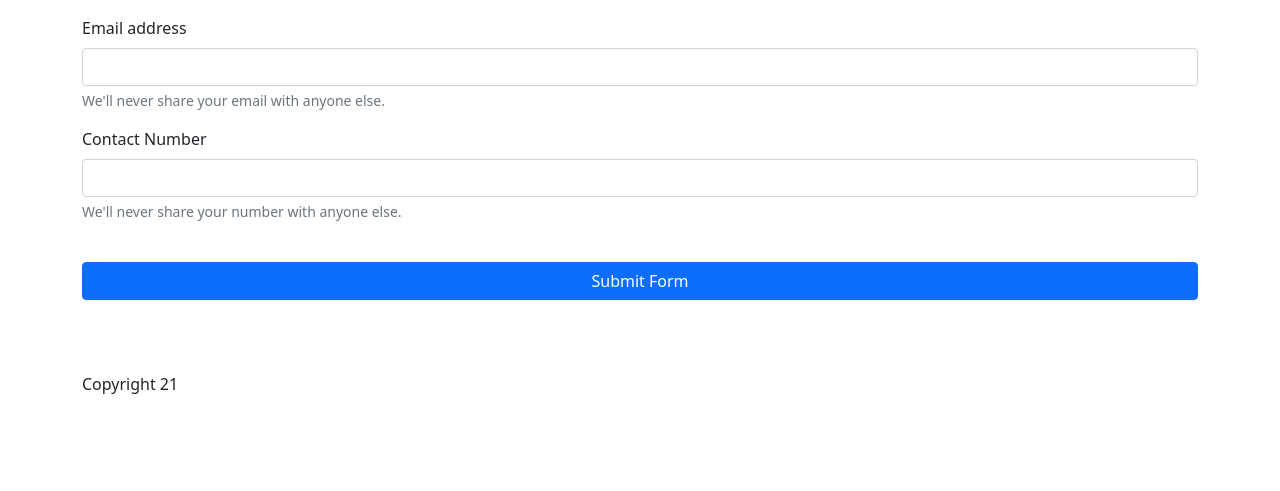
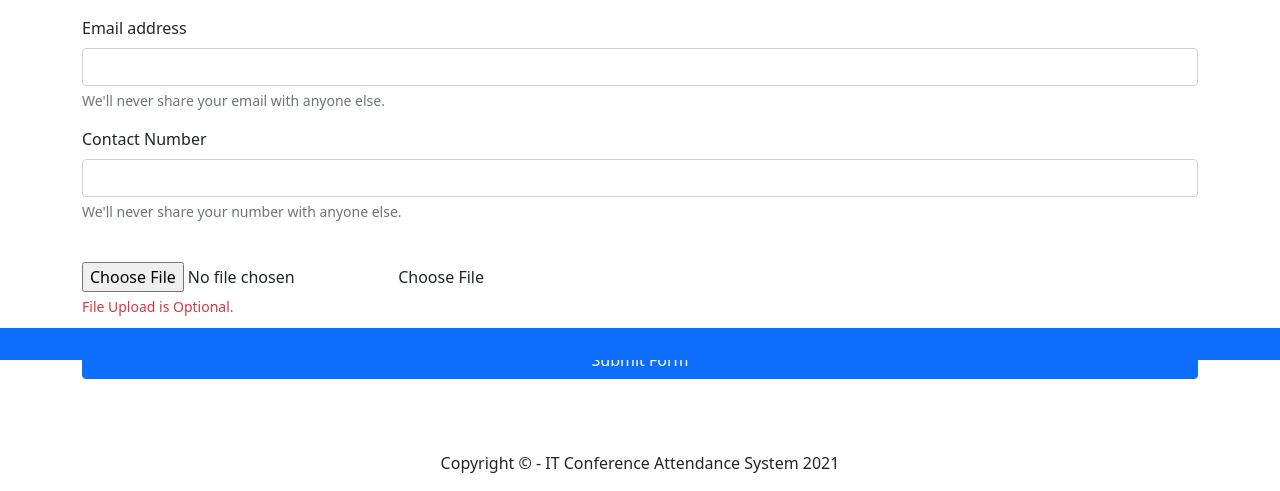
Before and after one commit to jiggybibi/attendance, a PHP site: page /index.php in a window 1280 px wide. Shown: the part 440-931 px from the top of the page. Before the commit the page ends 834 px from the top, so only its background shows below. Run offline with PHP 8.4, Linux system fonts and the light colour scheme; data that the repository does not hold is empty.

Commit message:
updated header and footer

```diff
--- a/db/crud.php
+++ b/db/crud.php
@@ -9,10 +9,10 @@
 
         }
         // function to insert a new record into the attendee database
-        public function insertAttendees($fname, $lname, $dob, $email, $contact, $speciality){
+        public function insertAttendees($fname, $lname, $dob, $email, $contact, $speciality, $avatar_path){
             try {
                 //define sql statement to be executed
-                $sql = "INSERT INTO attendee (firstname,lastname,dateofbirth,emailaddress,contactnumber,speciality_id) VALUES (:fname, :lname, :dob, :email, :contact, :speciality)";
+                $sql = "INSERT INTO attendee (firstname,lastname,dateofbirth,emailaddress,contactnumber,speciality_id,avatar_path) VALUES (:fname, :lname, :dob, :email, :contact, :speciality, :avatar_path)";
                 //prepare the sql statement for execution
                 $stmt = $this->db->prepare($sql);
                 //bind all placeholders to the actual values
@@ -22,6 +22,7 @@
                 $stmt->bindparam(':email',$email);
                 $stmt->bindparam(':contact',$contact);
                 $stmt->bindparam(':speciality',$speciality);
+                $stmt->bindparam(':avatar_path',$avatar_path);
                 //execute statement
                 $stmt->execute();
                 return  true;
--- a/includes/footer.php
+++ b/includes/footer.php
@@ -1,8 +1,7 @@
-    <div id="footer">
-        <?php echo 'Copyright ' . date('y'); ?>
-    </div>
+ <div id="footer" class="p-3 bg-primary text-white fixed-bottom"> </div>
+    <p class="text-center">Copyright &copy; - IT Conference Attendance System <?php echo date('Y'); ?></p>
+
 </div>
-
 <!-- Optional JavaScript; choose one of the two! -->
     <!-- Option 1: Bootstrap Bundle with Popper -->
     <script src="https://cdn.jsdelivr.net/npm/bootstrap@5.1.3/dist/js/bootstrap.bundle.min.js" integrity="sha384-ka7Sk0Gln4gmtz2MlQnikT1wXgYsOg+OMhuP+IlRH9sENBO0LRn5q+8nbTov4+1p" crossorigin="anonymous"></script>
--- a/includes/header.php
+++ b/includes/header.php
@@ -19,13 +19,12 @@ include_once 'includes/session.php'?>
     <title>Attendance - <?php echo $title ?> </title>
   </head>
   <body>
-    <div class="container">
-    <nav class="navbar navbar-expand-lg navbar-dark bg-primary">
+  <nav class="navbar navbar-expand-lg navbar-dark bg-primary">
         <a class="navbar-brand" href="index.php">IT Conference</a>
         <button class="navbar-toggler" type="button" data-bs-toggle="collapse" data-bs-target="#navbarNavAltMarkup" aria-controls="navbarNavAltMarkup" aria-expanded="false" aria-label="Toggle navigation">
         <span class="navbar-toggler-icon"></span>
         </button>
-        <div class="collapse navbar-collapse" id="navbarNavAltMarkup">
+        <div class="collapse navbar-collapse"  id="navbarNavAltMarkup">
             <div class="navbar-nav me-auto">
                 <a class="nav-item nav-link active"  href="index.php">Home <span class="sr-only"></span></a>
                 <a class="nav-item nav-link" href="viewrecords.php">View Attendees</a>
@@ -44,6 +43,8 @@ include_once 'includes/session.php'?>
             </div>
      </div>
     </nav>
+    <div class="container">
+
 
     <!-- <div class="container">
     <nav class="navbar navbar-expand-lg navbar-dark bg-primary">
--- a/index.php
+++ b/index.php
@@ -49,6 +49,15 @@
             <input type="text" class="form-control" id="phone" aria-describedby="phoneHelp" name="phone">
             <div id="phoneHelp" class="form-text">We'll never share your number with anyone else.</div>
         </div>
+        <br/>
+
+        <div class="custom-file">
+            <input type="file" accept="image/*" class="custom-file-input" id="avatar" name="avatar">
+            <label class="custom-file-label" for="avatar">Choose File</label>
+            <div id="avatar" class="form-text text-danger">File Upload is Optional.</div>
+        </div>
+
+
     <br>
         <div class="d-grid gap-2">
             <button type="submit" name="submit" button class="btn btn-primary" >Submit Form</button>
--- a/view.php
+++ b/view.php
@@ -17,6 +17,7 @@
         $result = $crud->getAttendeeDetails($id);
 
 ?>
+<img src="<?php echo empty($result['avatar_path']) ? "uploads/blank.png" : $result['avatar_path']; ?>" class="rounded-circle"style="width: 25%; height: 25%" />
 
 <div class="card" style="width: 18rem;">
         <div class="card-body">
```
Also changed, not shown: success.php (+10 -2 lines).
